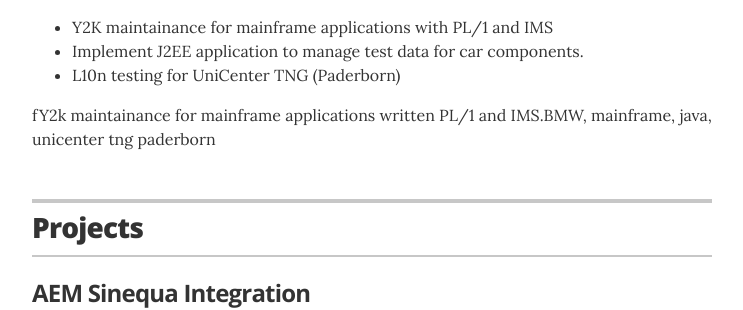
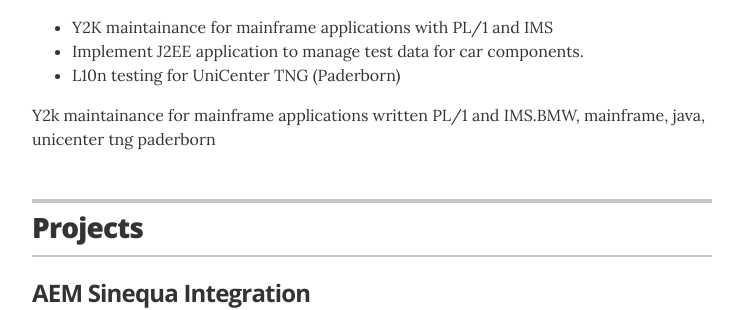
Before and after one commit to CWACoderWithAttitude/resume, a Jekyll site: the page built from index.html, in a window 1280 px wide and 900 px high, scrolled down 2714 px. Shown: the part 155-465 px from the top of the window, without its empty margins (268-1011 px from the left). Built offline with Jekyll 4.4.1, drawn with Linux system fonts in a browser that asks for light colours; some of the changed text lies outside the part shown.

```diff
--- a/_data/experience.yml
+++ b/_data/experience.yml
@@ -14,7 +14,7 @@
   duration: 2014
   summary: Redesign and implementation of the core business software <ul class="resume-item-list"></ul><li>Design and Implementation of JEE 7 Software</li><li>Technical Project Management</li><li>Develop AngularJS based frontend components</li><li>Implement MongoDB</li><li>Implement Solr Search Server</li><li>Setup and maintainance of Amazon EC2 instances</li><li>Give internal training on Scrum, Git and Jira</li></ul>
 
-- company: Etecture GmbH, Frankfurt
+- company: ETECTURE GmbH, Frankfurt
   position: Senior Software Developer
   duration: 2012 &mdash; 2013
   summary: Developing a software to implement parts of a car configurator. Coordinte testing efforts with other remote teams and cutomers. 	<ul class="resume-item-list"><li>Part in a Team of JEE developers</li><li>Setup and maintainance of local and remote test servers</li><li>Implement CI/CD pipeline</li></ul>
@@ -44,4 +44,4 @@
 - company: I&S GmbH, Platinum, CA Computer Associates, Munich
   position: Consultant
   duration: 1998 &mdash; 2001
-  summary: Consulting and Software Development. Software testing.<ul class="resume-item-list"><li>Y2K maintainance for mainframe applications with PL/1 and IMS</li><li>Implement J2EE application to manage test data for car components.</li><li>L10n testing for UniCenter TNG (Paderborn)</li></ul> fY2k maintainance for mainframe applications written PL/1 and IMS.BMW, mainframe, java, unicenter tng paderborn
+  summary: Consulting and Software Development. Software testing.<ul class="resume-item-list"><li>Y2K maintainance for mainframe applications with PL/1 and IMS</li><li>Implement J2EE application to manage test data for car components.</li><li>L10n testing for UniCenter TNG (Paderborn)</li></ul> Y2k maintainance for mainframe applications written PL/1 and IMS.BMW, mainframe, java, unicenter tng paderborn
--- a/_data/projects.yml
+++ b/_data/projects.yml
@@ -50,6 +50,12 @@
   duration: 2013
   description: Develop hybrid mobil app supporting Android and iOS with Apache Cordova. Develop Cordova components, Test-Management
 
+- project: Operieren in Afrika
+  role: Senior Software Engineer
+  duration: 2013
+  url: "http://www.operieren-in-afrika.de"
+  description: Pro-bono - build websites for non-profit organisation.
+
 - project: Car-Configurator
   role: Senior Software Engineer
   duration: 2012
```
